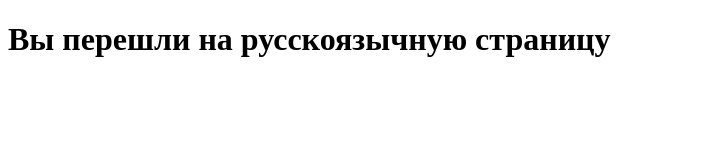
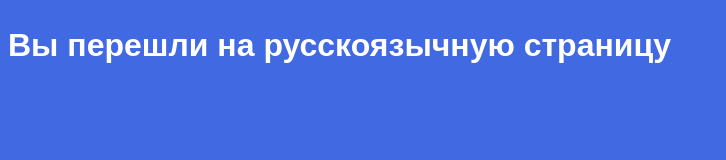
Before and after one commit to kkapinoss/Lab4_rpp, a plain HTML site: page ru/index.html in a window 1280 px wide. Shown: the whole page, without its empty margins (0-726 px from the left). Drawn offline with Linux system fonts and the light colour scheme.

Commit message:
Update index.html

```diff
--- a/ru/index.html
+++ b/ru/index.html
@@ -2,6 +2,14 @@
 <html>
 <head>
   <title>Сайт для РПП</title>
+  <style>
+    body {
+      background-color: #4169E1;
+      color: #ffff;
+      font-family: 'Arial', sans-serif;
+      line-height: 1.5;
+    }
+  </style>
 </head>
 <body>
   <h1>Вы перешли на русскоязычную страницу</h1>
```
